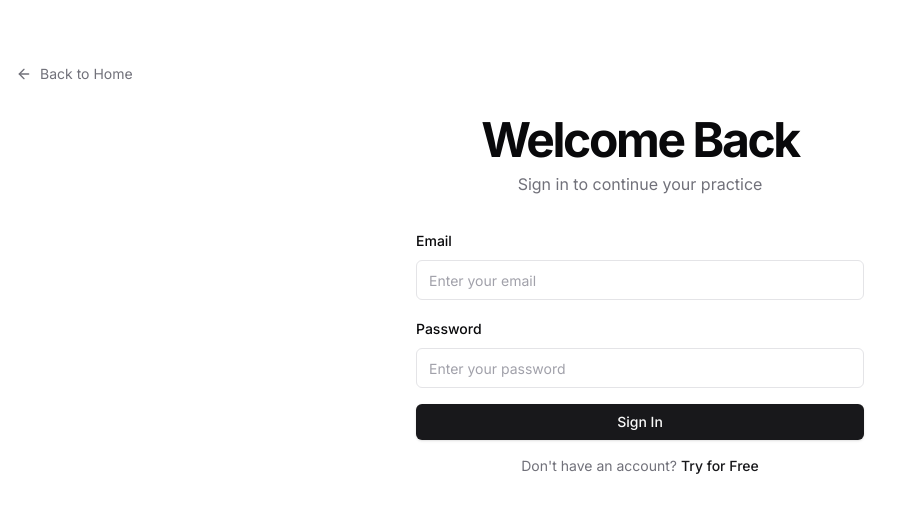
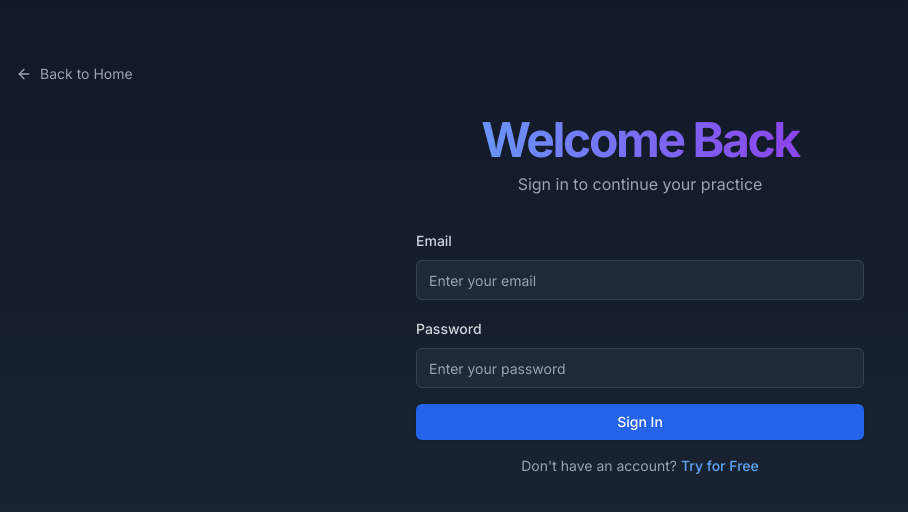
Before and after one commit to gabrielchuv/ai-interviewer, a Next.js app: page /signin in a window 1280 px wide. Shown: the top 512 px of the page, without its empty margins (0-908 px from the left). Built offline with nearby package versions, Linux system fonts and the light colour scheme; no server answers.

Commit message:
Update theme and look and feel of signin and signup pages

```diff
--- a/app/signin/page.tsx
+++ b/app/signin/page.tsx
@@ -34,11 +34,11 @@ export default function SignInPage() {
   }
 
   return (
-    <div className="min-h-screen flex flex-col">
+    <div className="min-h-screen flex flex-col bg-gradient-to-b from-gray-900 to-gray-800 text-gray-100">
       <div className="flex-1 container mx-auto px-4 py-8 md:py-12 lg:py-16">
         <Link
           href="/"
-          className="inline-flex items-center text-sm text-zinc-500 hover:text-zinc-700 dark:text-zinc-400 dark:hover:text-zinc-300 mb-8"
+          className="inline-flex items-center text-sm text-gray-400 hover:text-blue-400 mb-8"
         >
           <ArrowLeft className="mr-2 h-4 w-4" />
           Back to Home
@@ -46,10 +46,10 @@ export default function SignInPage() {
 
         <div className="max-w-md mx-auto space-y-8">
           <div className="space-y-2 text-center">
-            <h1 className="text-3xl font-bold tracking-tighter sm:text-4xl md:text-5xl">
+            <h1 className="text-3xl font-bold tracking-tighter sm:text-4xl md:text-5xl text-transparent bg-clip-text bg-gradient-to-r from-blue-400 to-purple-600">
               Welcome Back
             </h1>
-            <p className="text-zinc-500 dark:text-zinc-400">
+            <p className="text-gray-400">
               Sign in to continue your practice
             </p>
           </div>
@@ -59,7 +59,7 @@ export default function SignInPage() {
               <div className="space-y-2">
                 <label
                   htmlFor="email"
-                  className="text-sm font-medium leading-none peer-disabled:cursor-not-allowed peer-disabled:opacity-70"
+                  className="text-sm font-medium leading-none text-gray-300"
                 >
                   Email
                 </label>
@@ -68,14 +68,14 @@ export default function SignInPage() {
                   name="email"
                   type="email"
                   placeholder="Enter your email"
-                  className="flex h-10 w-full rounded-md border border-zinc-200 bg-white px-3 py-2 text-sm placeholder:text-zinc-400 focus:outline-none focus:ring-2 focus:ring-primary focus:border-transparent disabled:cursor-not-allowed disabled:opacity-50 dark:border-zinc-700 dark:bg-zinc-900 dark:text-zinc-50 dark:placeholder:text-zinc-400 dark:focus:ring-primary"
+                  className="flex h-10 w-full rounded-md border border-gray-700 bg-gray-800 px-3 py-2 text-sm text-gray-100 placeholder:text-gray-400 focus:outline-none focus:ring-2 focus:ring-blue-400 focus:border-transparent"
                   required
                 />
               </div>
               <div className="space-y-2">
                 <label
                   htmlFor="password"
-                  className="text-sm font-medium leading-none peer-disabled:cursor-not-allowed peer-disabled:opacity-70"
+                  className="text-sm font-medium leading-none text-gray-300"
                 >
                   Password
                 </label>
@@ -84,28 +84,28 @@ export default function SignInPage() {
                   name="password"
                   type="password"
                   placeholder="Enter your password"
-                  className="flex h-10 w-full rounded-md border border-zinc-200 bg-white px-3 py-2 text-sm placeholder:text-zinc-400 focus:outline-none focus:ring-2 focus:ring-primary focus:border-transparent disabled:cursor-not-allowed disabled:opacity-50 dark:border-zinc-700 dark:bg-zinc-900 dark:text-zinc-50 dark:placeholder:text-zinc-400 dark:focus:ring-primary"
+                  className="flex h-10 w-full rounded-md border border-gray-700 bg-gray-800 px-3 py-2 text-sm text-gray-100 placeholder:text-gray-400 focus:outline-none focus:ring-2 focus:ring-blue-400 focus:border-transparent"
                   required
                 />
               </div>
-              <Button type="submit" className="w-full">
+              <Button type="submit" className="w-full bg-blue-600 hover:bg-blue-700 text-white">
                 Sign In
               </Button>
             </form>
 
             {error && (
               <div className="space-y-4">
-                <p className="text-sm text-red-500 dark:text-red-400">
+                <p className="text-sm text-red-500">
                   {error}
                 </p>
               </div>
             )}
 
-            <div className="text-sm text-center text-zinc-500 dark:text-zinc-400">
+            <div className="text-sm text-center text-gray-400">
               Don&apos;t have an account?{" "}
               <Link
                 href="/signup"
-                className="text-primary hover:text-primary/80 font-medium"
+                className="text-blue-400 hover:text-blue-300 font-medium"
               >
                 Try for Free
               </Link>
--- a/app/signup/page.tsx
+++ b/app/signup/page.tsx
@@ -45,11 +45,11 @@ export default function SignUpPage() {
   }
 
   return (
-    <div className="min-h-screen flex flex-col">
+    <div className="min-h-screen flex flex-col bg-gradient-to-b from-gray-900 to-gray-800 text-gray-100">
       <div className="flex-1 container mx-auto px-4 py-8 md:py-12 lg:py-16">
         <Link
           href="/"
-          className="inline-flex items-center text-sm text-zinc-500 hover:text-zinc-700 dark:text-zinc-400 dark:hover:text-zinc-300 mb-8"
+          className="inline-flex items-center text-sm text-gray-400 hover:text-blue-400 mb-8"
         >
           <ArrowLeft className="mr-2 h-4 w-4" />
           Back to Home
@@ -57,10 +57,10 @@ export default function SignUpPage() {
 
         <div className="max-w-md mx-auto space-y-8">
           <div className="space-y-2 text-center">
-            <h1 className="text-3xl font-bold tracking-tighter sm:text-4xl md:text-5xl">
+            <h1 className="text-3xl font-bold tracking-tighter sm:text-4xl md:text-5xl text-transparent bg-clip-text bg-gradient-to-r from-blue-400 to-purple-600">
               Try AlgoMentor
             </h1>
-            <p className="text-zinc-500 dark:text-zinc-400">
+            <p className="text-gray-400">
               Get access to AlgoMentor for free
             </p>
           </div>
@@ -70,7 +70,7 @@ export default function SignUpPage() {
               <div className="space-y-2">
                 <label
                   htmlFor="email"
-                  className="text-sm font-medium leading-none peer-disabled:cursor-not-allowed peer-disabled:opacity-70"
+                  className="text-sm font-medium leading-none text-gray-300"
                 >
                   Email
                 </label>
@@ -79,14 +79,14 @@ export default function SignUpPage() {
                   name="email"
                   type="email"
                   placeholder="Enter your email"
-                  className="flex h-10 w-full rounded-md border border-zinc-200 bg-white px-3 py-2 text-sm placeholder:text-zinc-400 focus:outline-none focus:ring-2 focus:ring-primary focus:border-transparent disabled:cursor-not-allowed disabled:opacity-50 dark:border-zinc-700 dark:bg-zinc-900 dark:text-zinc-50 dark:placeholder:text-zinc-400 dark:focus:ring-primary"
+                  className="flex h-10 w-full rounded-md border border-gray-700 bg-gray-800 px-3 py-2 text-sm text-gray-100 placeholder:text-gray-400 focus:outline-none focus:ring-2 focus:ring-blue-400 focus:border-transparent"
                   required
                 />
               </div>
               <div className="space-y-2">
                 <label
                   htmlFor="password"
-                  className="text-sm font-medium leading-none peer-disabled:cursor-not-allowed peer-disabled:opacity-70"
+                  className="text-sm font-medium leading-none text-gray-300"
                 >
                   Password
                 </label>
@@ -95,22 +95,22 @@ export default function SignUpPage() {
                   name="password"
                   type="password"
                   placeholder="Create a password"
-                  className="flex h-10 w-full rounded-md border border-zinc-200 bg-white px-3 py-2 text-sm placeholder:text-zinc-400 focus:outline-none focus:ring-2 focus:ring-primary focus:border-transparent disabled:cursor-not-allowed disabled:opacity-50 dark:border-zinc-700 dark:bg-zinc-900 dark:text-zinc-50 dark:placeholder:text-zinc-400 dark:focus:ring-primary"
+                  className="flex h-10 w-full rounded-md border border-gray-700 bg-gray-800 px-3 py-2 text-sm text-gray-100 placeholder:text-gray-400 focus:outline-none focus:ring-2 focus:ring-blue-400 focus:border-transparent"
                   required
                   minLength={6}
                 />
               </div>
-              <Button type="submit" className="w-full">
+              <Button type="submit" className="w-full bg-blue-600 hover:bg-blue-700 text-white">
                 Sign Up
               </Button>
             </form>
 
             {error && (
               <div className="space-y-4">
-                <p className="text-sm text-red-500 dark:text-red-400">
+                <p className="text-sm text-red-500">
                   {error}
                   {error.includes("already has an account") && (
-                    <Link href="/signin" className="ml-2 text-primary hover:text-primary/80 font-medium">
+                    <Link href="/signin" className="ml-2 text-blue-400 hover:text-blue-300 font-medium">
                       Sign in here
                     </Link>
                   )}
@@ -118,20 +118,14 @@ export default function SignUpPage() {
               </div>
             )}
 
-            <div className="text-sm text-zinc-500 dark:text-zinc-400 space-y-4">
-              {/* <p>
-                By signing up, you agree to our{" "}
-                <Link href="#" className="underline underline-offset-4 hover:text-zinc-700 dark:hover:text-zinc-300">
-                  Terms of Service
-                </Link>{" "}
-                and{" "}
-                <Link href="#" className="underline underline-offset-4 hover:text-zinc-700 dark:hover:text-zinc-300">
-                  Privacy Policy
-                </Link>
-              </p> */}
-              {/* <p>
-                After your 7-day free trial ends, continue using AlgoMentor for just £10/month.
-              </p> */}
+            <div className="text-sm text-center text-gray-400">
+              Already have an account?{" "}
+              <Link
+                href="/signin"
+                className="text-blue-400 hover:text-blue-300 font-medium"
+              >
+                Sign In
+              </Link>
             </div>
           </div>
         </div>
```
